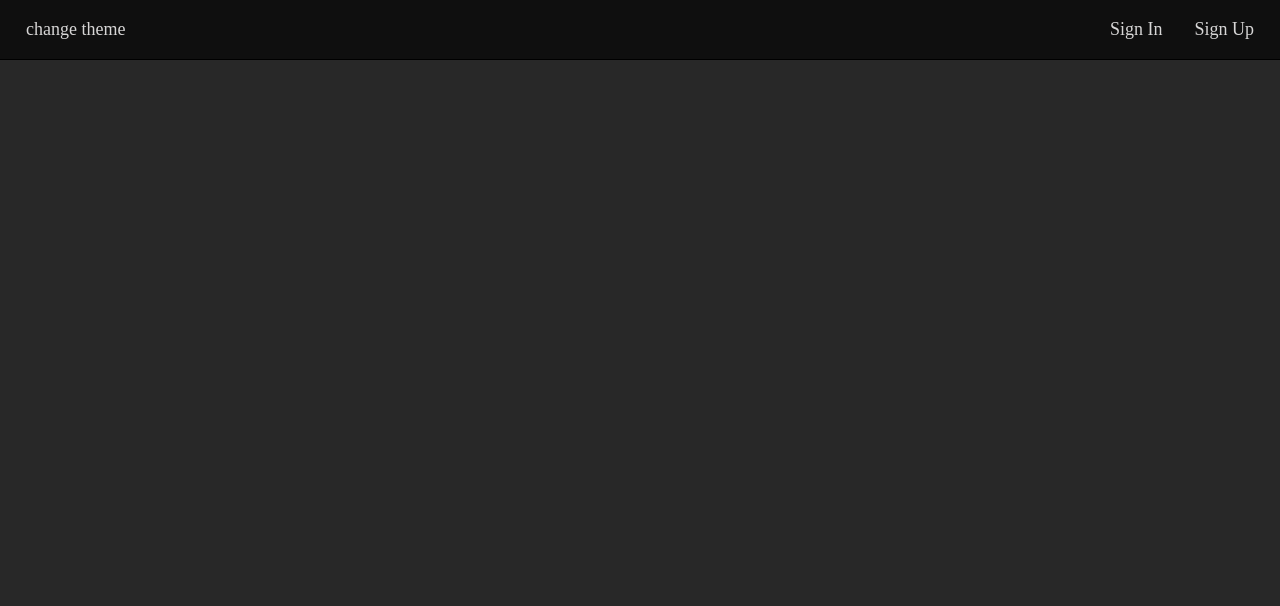
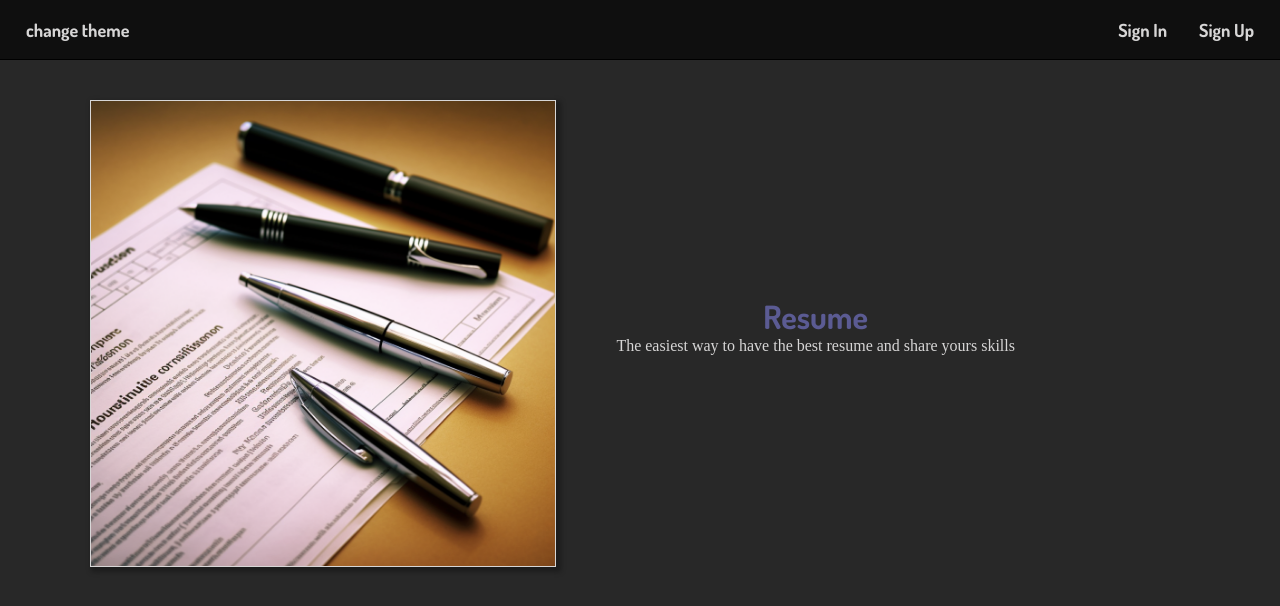
Before and after one commit to I3run01/Project-MyResume-frontend, a Next.js app: page / in a window 1280 px wide. Shown: the top 606 px of the page. Built offline with nearby package versions, Linux system fonts and the light colour scheme; no server answers.

Commit message:
Home Page created

```diff
--- a/src/components/topMenu/topMenuDiv.module.tsx
+++ b/src/components/topMenu/topMenuDiv.module.tsx
@@ -40,7 +40,7 @@ export const TopMenuDiv = styled.div<Props>`
         }
 
         .theme:hover {
-            border-color: #3b72b9;
+            border-color: ${themes.global.colorTheme};
             border-radius: 6px;
             cursor: pointer;
         }
@@ -57,7 +57,7 @@ export const TopMenuDiv = styled.div<Props>`
           }
 
           :hover {
-            border-color: #3b72b9;
+            border-color: ${themes.global.colorTheme};
             border-radius: 6px;
           }
         }
--- a/src/pages/_app.tsx
+++ b/src/pages/_app.tsx
@@ -2,11 +2,15 @@ import '@/styles/globals.css'
 import type { AppProps } from 'next/app'
 import { Provider } from 'react-redux';
 import { store } from '../redux/store';
-
+import Head from 'next/head';
 
 export default function App({ Component, pageProps }: AppProps) {
   return (
     <Provider store={store}>
+      <Head>
+            <link href='https://fonts.googleapis.com/css2?family=Merriweather:wght@300&display=swap' rel='stylesheet' />
+            <link href='https://fonts.googleapis.com/css2?family=Dosis:wght@700&display=swap' rel='stylesheet' />
+      </Head>
       <Component {...pageProps} />
     </Provider>
   )
--- a/src/pages/index.tsx
+++ b/src/pages/index.tsx
@@ -1,9 +1,25 @@
 import { NoSignedLayout } from '@/layouts/noSignedLayout'
+import { RootState } from '@/redux/store'
+import { HomeDiv } from '@/styles/home.module'
+import { useSelector } from 'react-redux'
 
 export default function Home() {
+  const isDark = useSelector((state: RootState) => state.theme.isDark)
   return (
     <NoSignedLayout>
-      <div></div>
+      <HomeDiv
+        isDark={isDark}
+      >
+        <div className='container'>
+          <div className='text'>
+            <h1>Resume</h1>
+            <p>The easiest way to have the best resume and share yours skills</p>
+          </div>
+          <div className='image'>
+            <img src="/images/curriculumPhoto.png" alt="" />
+          </div>
+        </div>
+      </HomeDiv>
     </NoSignedLayout>
   )
 }
--- /dev/null
+++ b/src/styles/home.module.tsx
@@ -0,0 +1,53 @@
+import { styled } from "styled-components";
+import { themes } from '@/styles/variables.module'
+
+type props = {
+    isDark: boolean
+}
+
+export const HomeDiv = styled.div<props>`
+padding-top: 20px;
+
+    * {
+        font-weight: lighter;
+        color: ${props => props.isDark ? themes.dark.fontColor : themes.light.fontColor};
+        text-align: center;
+    }
+
+    .container {
+        display: flex;
+        flex-direction: row-reverse;
+        align-items: center;
+
+        .text, .image {
+            img {
+                margin-top: 20px;
+                border: 1px solid ${props => props.isDark ? themes.dark.fontColor : themes.light.fontColor};
+                box-shadow: 3px 3px 5px 2px rgba(0, 0, 0, 0.3);
+            }
+
+            h1 {
+                font-family: 'Dosis';
+                font-family: 36px;
+                color: ${themes.global.colorTheme};
+            }
+
+            p {
+                font-size: 16px;
+            }
+        }
+    }
+
+    @media screen and (max-width: 800px) {
+        .container {
+            flex-wrap: wrap;
+        }
+    }
+
+
+
+
+
+
+
+`
--- a/src/styles/variables.module.tsx
+++ b/src/styles/variables.module.tsx
@@ -1,7 +1,10 @@
 export const themes = {
+    global: {
+      colorTheme: '#5b5b93'
+    },
     light: {
       backgroundOne: '#d5d4d4',
-      backgroundTwo: '#cecdcd',
+      backgroundTwo: '#b8b7b7',
       fontColor: 'black',
     },
     dark: {
```
Also changed, not shown: public/images/curriculumPhoto.png (added).
